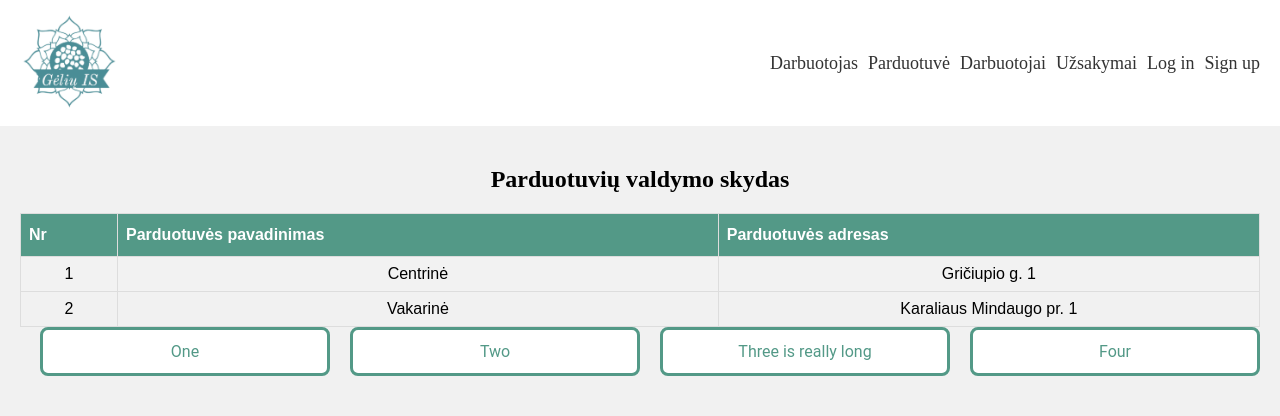
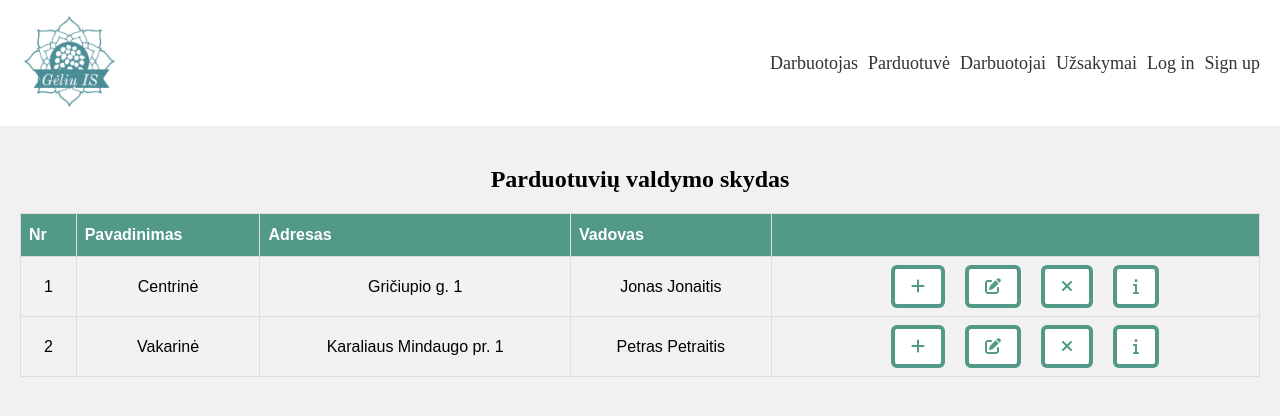
Before and after one commit to watewa/IS-pagrindai, a React (Create React App) app: page /store in a window 1280 px wide. Shown: the top 416 px of the page. Built offline with nearby package versions, Linux system fonts and the light colour scheme.

Commit message:
new stuff

```diff
--- a/package.json
+++ b/package.json
@@ -3,6 +3,9 @@
   "version": "0.1.0",
   "private": true,
   "dependencies": {
+    "@fortawesome/fontawesome-svg-core": "^6.2.1",
+    "@fortawesome/free-solid-svg-icons": "^6.2.1",
+    "@fortawesome/react-fontawesome": "^0.2.0",
     "@types/jest": "^27.5.2",
     "@types/node": "^16.18.3",
     "bootstrap": "^5.2.2",
@@ -38,6 +41,7 @@
     ]
   },
   "devDependencies": {
+    "@types/jquery": "^3.5.14",
     "@types/react": "^18.0.25",
     "@types/react-dom": "^18.0.9"
   }
--- a/src/index.css
+++ b/src/index.css
@@ -20,7 +20,22 @@ body {
   width: 100%;
   margin: auto;
 }
-
+#table button{
+  background: #fff;
+  color: var(--primary);
+  border: 4px solid var(--primary);
+  padding: 8px 16px;
+  border-radius: 6px;
+  font-family: Roboto;
+  cursor: pointer;
+  font-size: 1rem;
+  margin-left: 20px;
+}
+#table button:hover{
+  background-color: var(--secondary);
+  color: white;
+  border-color: var(--accent);
+}
 #table td, #table th {
   border: 1px solid #ddd;
   padding: 8px;
--- a/src/pages/Store.tsx
+++ b/src/pages/Store.tsx
@@ -1,38 +1,48 @@
+import { FontAwesomeIcon } from '@fortawesome/react-fontawesome'
+import { faClose } from '@fortawesome/free-solid-svg-icons'
+import { faPlus } from '@fortawesome/free-solid-svg-icons'
+import { faPenToSquare } from '@fortawesome/free-solid-svg-icons'
+import { faInfo} from '@fortawesome/free-solid-svg-icons'
 const Store = () => {
     return (
         <div>
             <h2>Parduotuvių valdymo skydas</h2>
             <div className= "container">
                 <table id = "table">
-                    <tr>
+                    <tr >
                         <th>Nr</th>
-                        <th>Parduotuvės pavadinimas</th>
-                        <th>Parduotuvės adresas</th>
+                        <th>Pavadinimas</th>
+                        <th>Adresas</th>
+                        <th>Vadovas</th>
+                        <th></th>
                     </tr>
                     <tr>
                         <td>1</td>
                         <td>Centrinė</td>
                         <td>Gričiupio g. 1</td>
+                        <td>Jonas Jonaitis</td>
+                        <td><button><FontAwesomeIcon icon={faPlus} /></button>
+                            <button><FontAwesomeIcon icon={faPenToSquare} /></button>
+                            <button><FontAwesomeIcon icon={faClose} /></button>
+                            <button><FontAwesomeIcon icon={faInfo} /></button>
+                        </td>
                     </tr>
                     <tr>
                         <td>2</td>
                         <td>Vakarinė</td>
                         <td>Karaliaus Mindaugo pr. 1</td>
+                        <td>Petras Petraitis</td>
+                        <td><button><FontAwesomeIcon icon={faPlus} /></button>
+                            <button><FontAwesomeIcon icon={faPenToSquare} /></button>
+                            <button><FontAwesomeIcon icon={faClose} /></button>
+                            <button><FontAwesomeIcon icon={faInfo} /></button>
+                        </td>
                     </tr>
                 </table>
-                <nav className="button-group">
-                  <button>One</button>
-                  <button>Two</button>
-                  <button>Three is really long</button>
-                  <button>Four</button>
-                </nav>
             </div>
-
-
-
         </div>
-
     )
 
 }
+
 export default Store;
```
Also changed, not shown: 1 other file (tests, documents, lock files or other folders).
